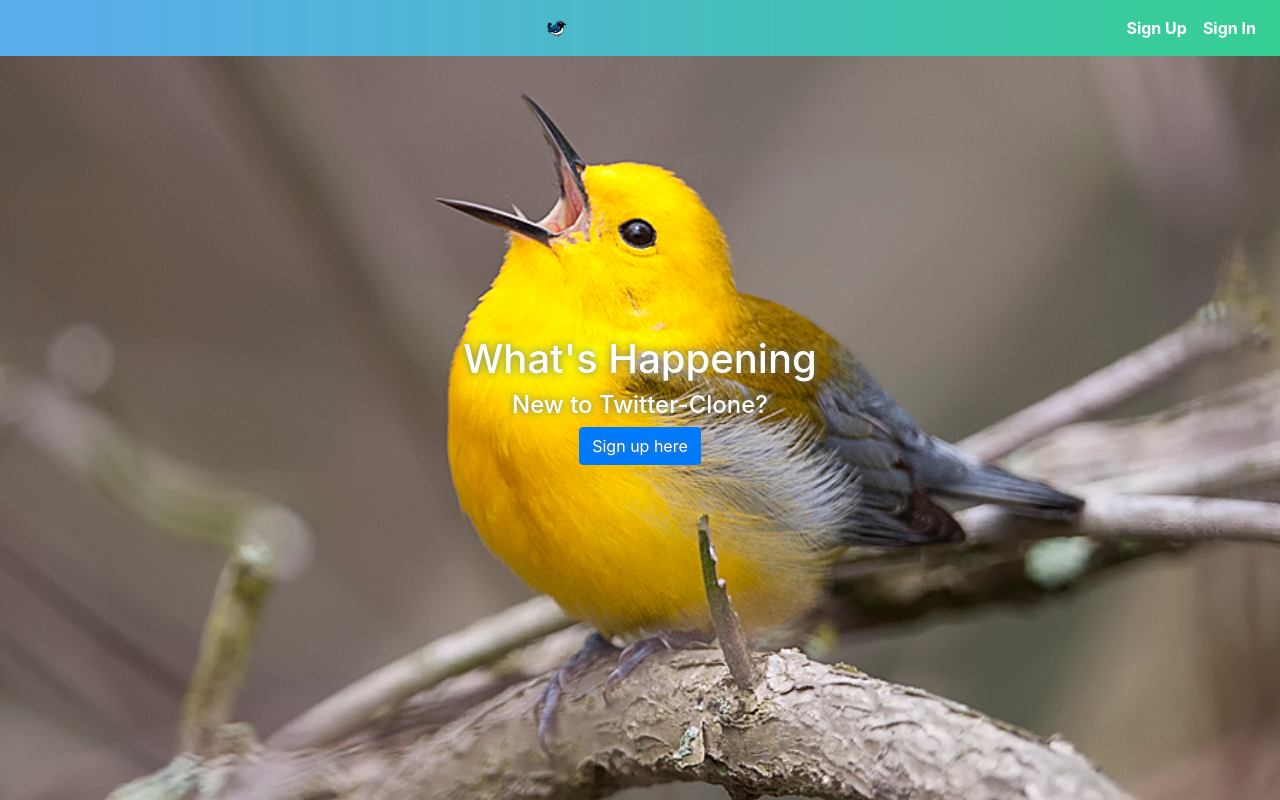
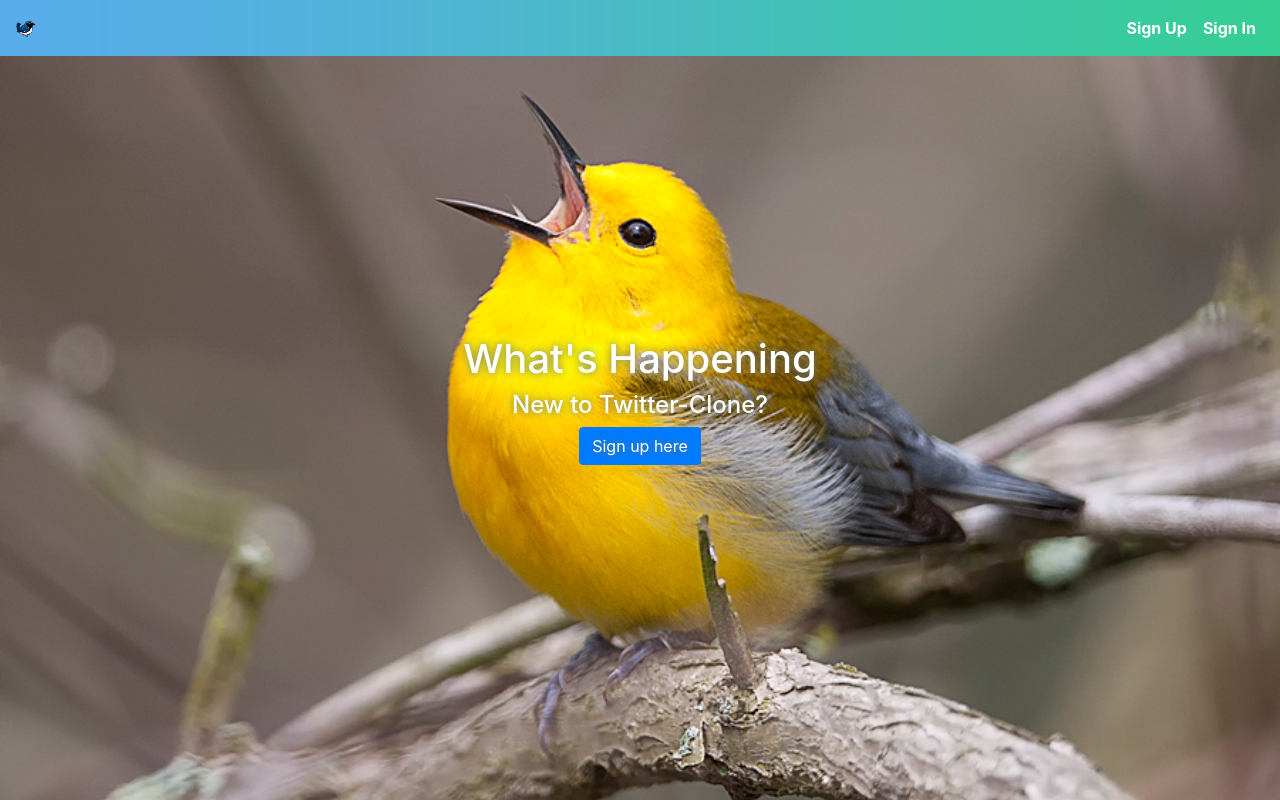
Before and after one commit to zenakent/Tiririt-client, a React (Create React App) app: page / in a window 1280 px wide. Built offline with nearby package versions, Linux system fonts and the light colour scheme.

Commit message:
commented index.css .navbar-header

```diff
--- a/src/index.css
+++ b/src/index.css
@@ -82,6 +82,6 @@ a.btn.btn-danger:hover {
   color: #fff;
 }
 
-.navbar-header {
+/* .navbar-header {
   margin: 0 auto;
-}
+} */
```
